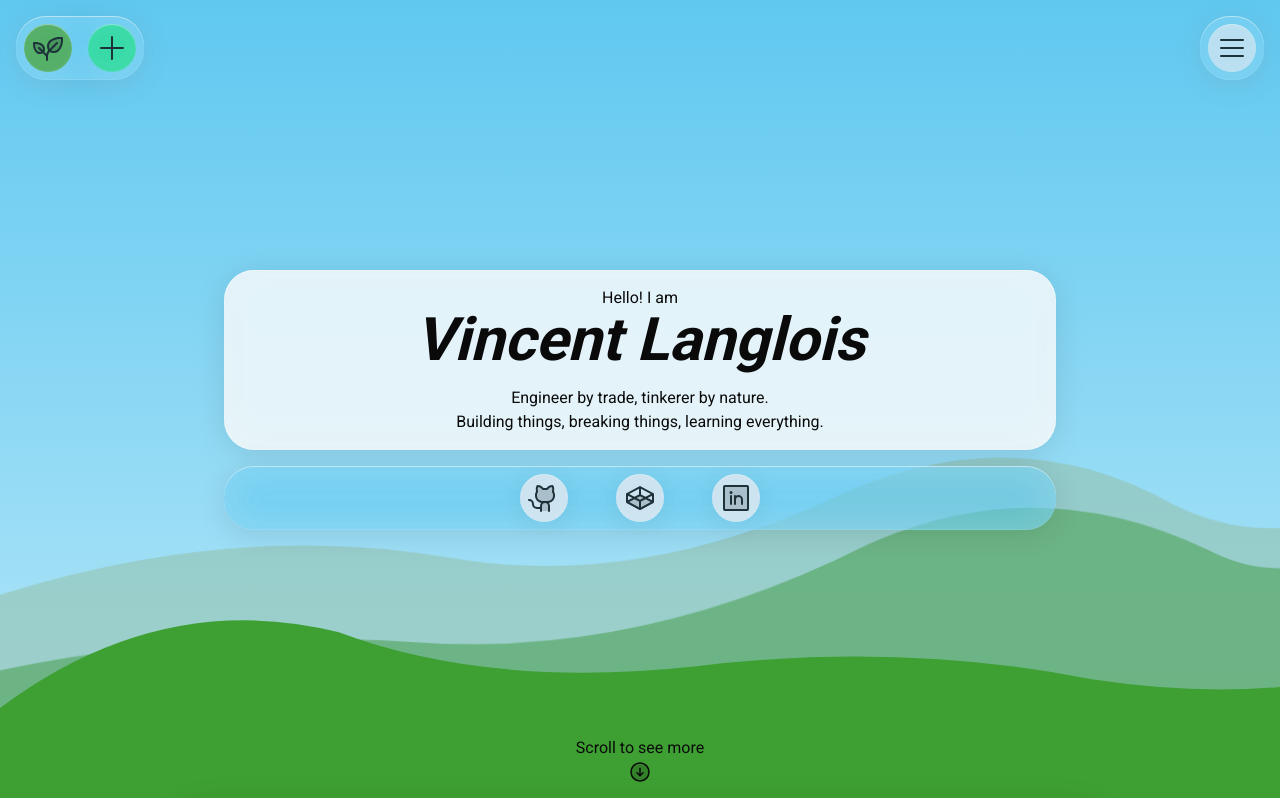
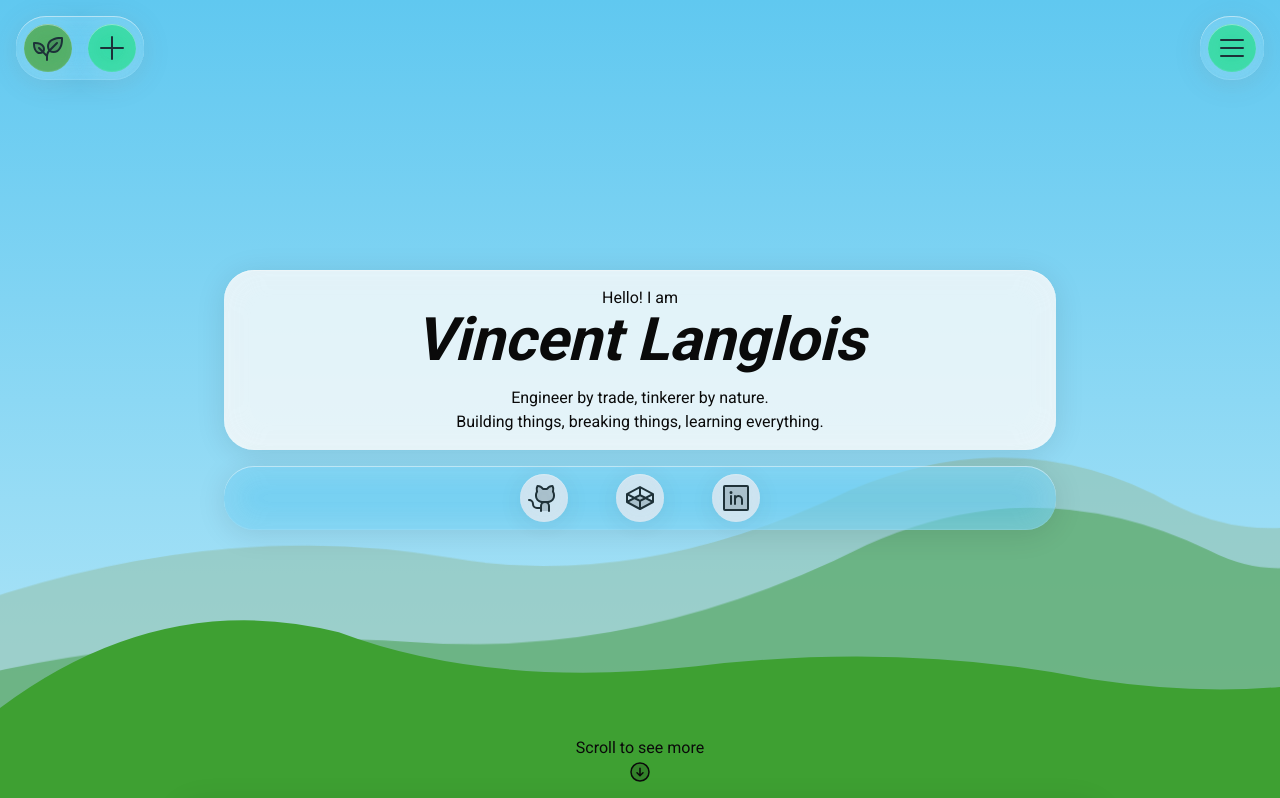
Before and after one commit to vtlanglois/portfolio-v2, a Next.js app: page / in a window 1280 px wide. Shown: the top 798 px of the page. Built offline with nearby package versions, Linux system fonts and the light colour scheme.

Commit message:
style: apply color to nav menu

```diff
--- a/src/components/ui/Nav/index.tsx
+++ b/src/components/ui/Nav/index.tsx
@@ -99,7 +99,7 @@ export default function Nav() {
           </AnimatePresence>
           <Orb
             tag="button"
-            className={`${hidden ? "bg-slate-200/80 hover:bg-slate-400" : "bg-red-600/80 hover:bg-red-800"} !hover:scale-100 active:scale-90`}
+            className={`${hidden ? "bg-green-400/80 hover:bg-green-600" : "bg-red-600/80 hover:bg-red-800"} !hover:scale-100 active:scale-90`}
             aria-label={hidden ? "Open navigation" : "Close navigation"}
             onClick={toggleHidden}
           >
```
